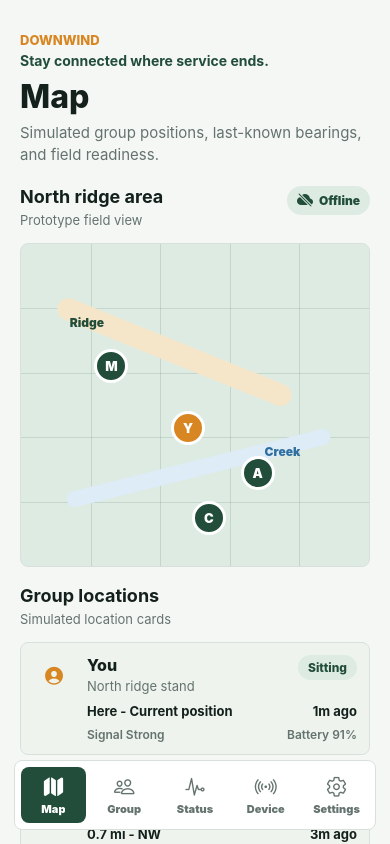
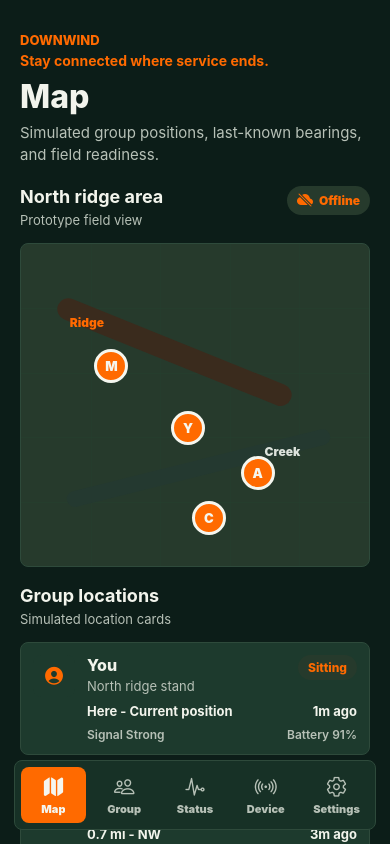
Before and after one commit to MylesLozano24/DownWind, a React Native app: screen / in a window 390 px wide. Built offline with nearby package versions, Linux system fonts and the light colour scheme.

Commit message:
Apply dark outdoor Downwind palette

```diff
--- a/src/theme/colors.ts
+++ b/src/theme/colors.ts
@@ -1,27 +1,27 @@
 export const colors = {
-  background: "#F5F7F4",
-  panel: "#FFFFFF",
-  panelAlt: "#EEF3EE",
-  text: "#13201C",
-  muted: "#64736F",
-  border: "#D8E0DC",
-  forest: "#214D3A",
-  forestLight: "#DDEBE3",
-  amber: "#D88621",
-  amberLight: "#F6E6C9",
-  blue: "#2F6F9F",
-  blueLight: "#DDECF6",
-  danger: "#C93F38",
-  dangerLight: "#F8DAD7",
-  graphite: "#2E3432",
-  white: "#FFFFFF"
+  background: "#0C1D18",
+  panel: "#173126",
+  panelAlt: "#1D3A2D",
+  text: "#F2F4EC",
+  muted: "#B7C1B7",
+  border: "#2E4A3B",
+  forest: "#FF6A00",
+  forestLight: "#263A2C",
+  amber: "#FF6A00",
+  amberLight: "#3A2B1D",
+  blue: "#DDE3DC",
+  blueLight: "#243930",
+  danger: "#FF4B2E",
+  dangerLight: "#3A241F",
+  graphite: "#DDE3DC",
+  white: "#F5F6EF"
 } as const;
 
 export const shadows = {
   card: {
-    shadowColor: "#10201A",
+    shadowColor: "#020806",
     shadowOffset: { width: 0, height: 8 },
-    shadowOpacity: 0.08,
+    shadowOpacity: 0.24,
     shadowRadius: 18,
     elevation: 3
   }
```
